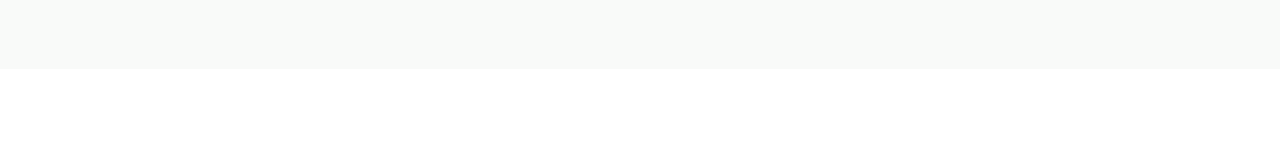
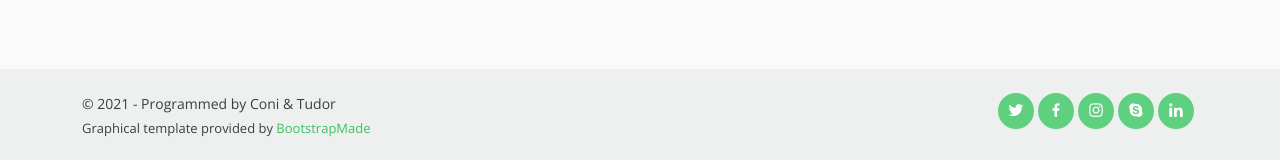
Before and after one commit to eneamtiu/DuziFrontEnd, a React (Create React App) app: page / in a window 1280 px wide. Shown: the part 1124-1284 px from the top of the page. Before the commit the page ends 1193 px from the top, so only its background shows below. Built offline with nearby package versions, Linux system fonts and the light colour scheme; no server answers.

Commit message:
Add under-footer

```diff
--- a/src/components/common/Footer.js
+++ b/src/components/common/Footer.js
@@ -105,6 +105,35 @@ const Footer = () => {
             </div>
           </div>
         </div>
+
+        <div className="container d-md-flex py-4">
+          <div className="me-md-auto text-center text-md-start">
+            <div className="copyright">
+              &copy; 2021 - Programmed by Coni &amp; Tudor
+            </div>
+            <div className="credits">
+              Graphical template provided by{" "}
+              <a href="https://bootstrapmade.com/">BootstrapMade</a>
+            </div>
+          </div>
+          <div className="social-links text-center text-md-right pt-3 pt-md-0">
+            <a href="/" className="twitter">
+              <i className="bx bxl-twitter"></i>
+            </a>
+            <a href="/" className="facebook">
+              <i className="bx bxl-facebook"></i>
+            </a>
+            <a href="/" className="instagram">
+              <i className="bx bxl-instagram"></i>
+            </a>
+            <a href="/" className="google-plus">
+              <i className="bx bxl-skype"></i>
+            </a>
+            <a href="/" className="linkedin">
+              <i className="bx bxl-linkedin"></i>
+            </a>
+          </div>
+        </div>
       </footer>
 
       <a href="/" className="back-to-top">
```
